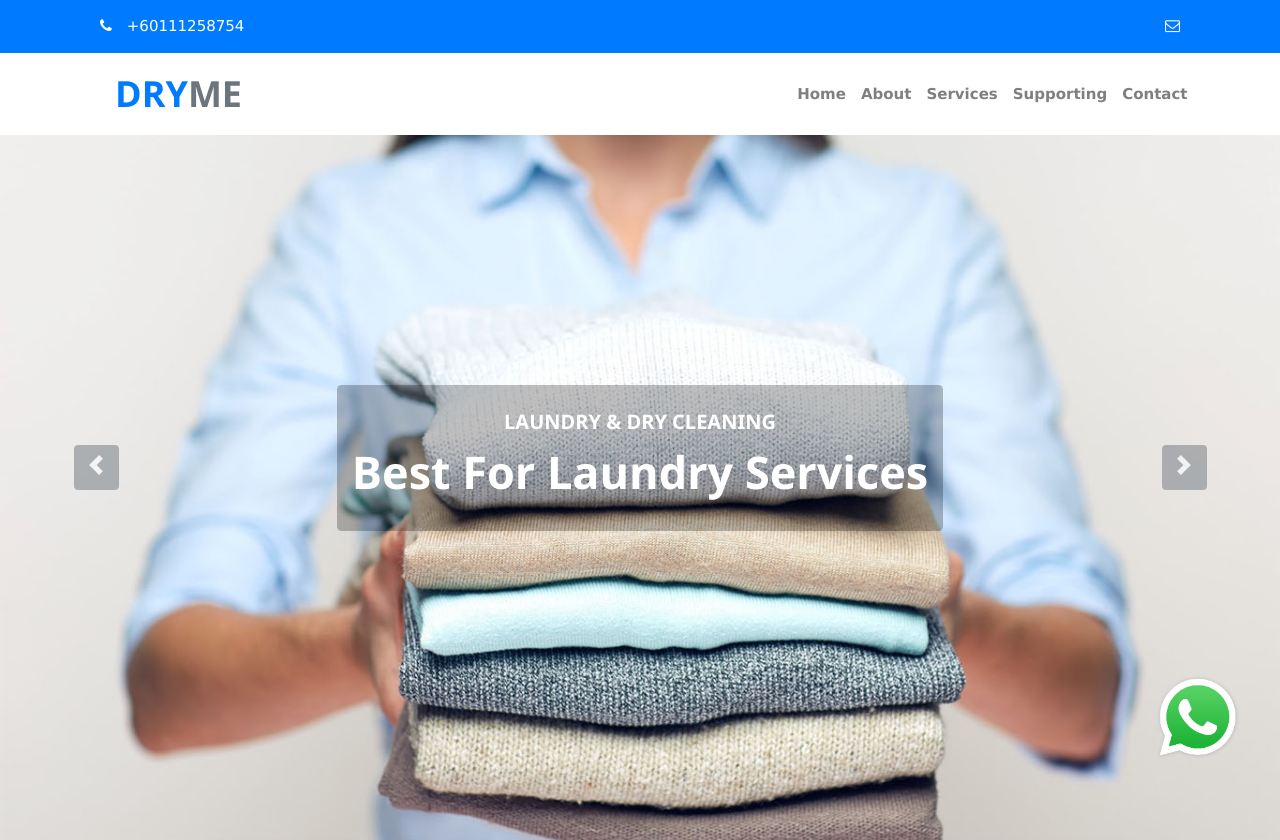
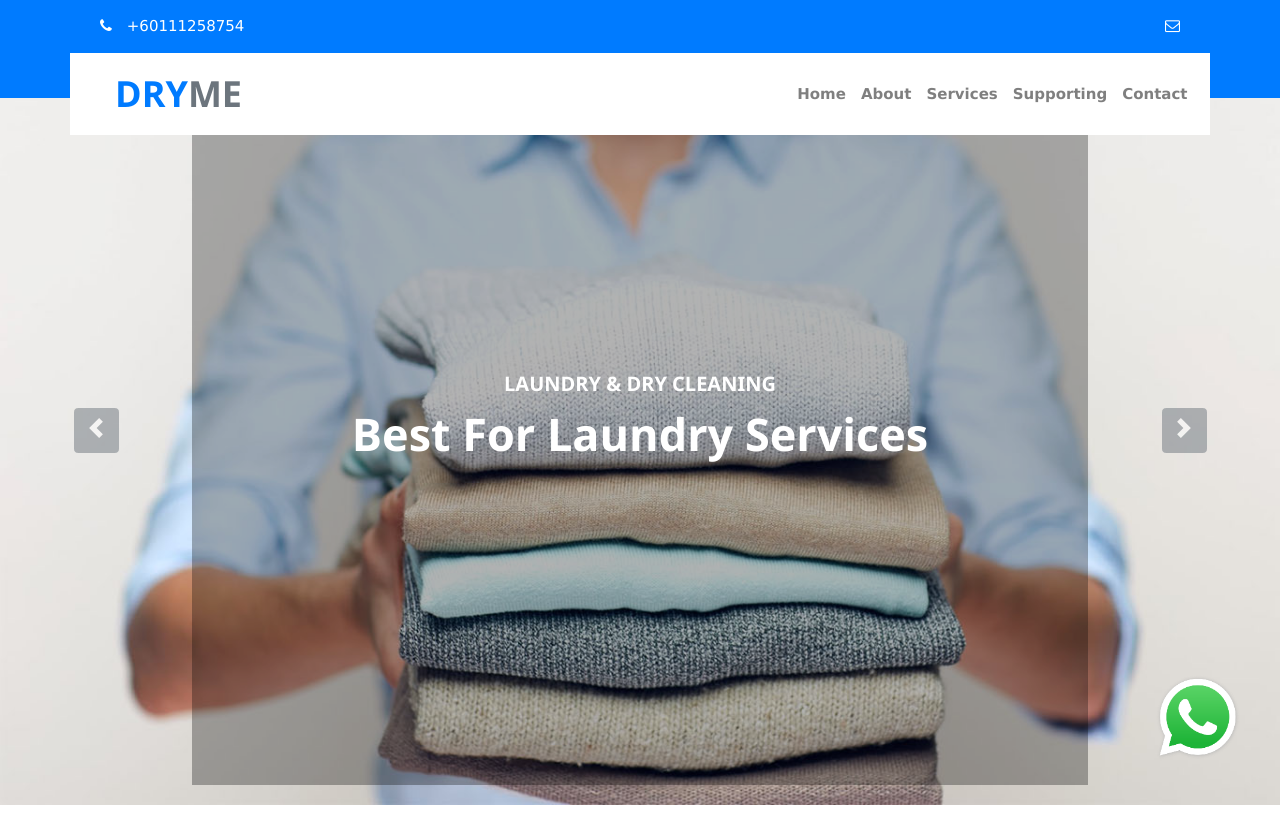
Before and after one commit to imthebest9/washingmachine, a Laravel app: page / in a window 1280 px wide. Shown: the top 840 px of the page. Run offline with Laravel 10, Linux system fonts and the light colour scheme; style sheets or scripts are compiled from the project's sources; some libraries are stand-ins or nearby versions.

Commit message:
header done

```diff
--- a/resources/views/home.blade.php
+++ b/resources/views/home.blade.php
@@ -31,8 +31,8 @@
     <script src="https://maxcdn.bootstrapcdn.com/bootstrap/4.5.2/js/bootstrap.min.js"></script>
 </head>
 
-<body class="bg-white">
-    <div class="container-fluid bg-primary pt-3">
+<body class="">
+    <div class="container-fluid bg-primary pt-3 pb-12 -mb-12">
         <div class="container">
             <div class="row">
                 <div class="col-md-6 text-center text-lg-left mb-lg-0">
@@ -54,7 +54,7 @@
         </div>
     </div>
 
-    <div class="relative">
+    <div class="relative z-30 ">
         <div class="container-lg relative p-0">
             <nav class="navbar navbar-expand-lg bg-white navbar-light py-3 py-lg-0 pl-3 pl-lg-5">
                 <a href="" class="navbar-brand">
@@ -77,28 +77,26 @@
     </div>
 
     {{-- Carousel --}}
-    <div class="p-0 mb-10">
-        <div class="carousel-container overflow-hidden max-w-full h-500px">
+    <div class="p-0 mb-10 -mt-10 container-fluid bg-gray-200">
+        <div class="carousel-container  overflow-hidden max-w-full h-500px relative"> <!-- Add relative class -->
             <div id="header-carousel" class="carousel slide" data-ride="carousel">
-                <div class="carousel-inner">
+                <div class="carousel-inner ">
                     <div class="carousel-item active">
                         <img class="w-full h-full" src="images/carousel-1.jpg" alt="Image">
-                        <div class="carousel-caption bg-transparent flex flex-col items-center justify-center p-3 max-w-900px">
-                            <div class="bg-black bg-opacity-25 p-3 rounded-lg">
+                        <div class="carousel-caption flex flex-col items-center justify-center p-3 max-w-900px">
+                            <div class="p-3">
                                 <h4 class="text-white text-uppercase mb-md-3 text-center">Laundry & Dry Cleaning</h4>
                                 <h1 class="text-5xl text-white mb-md-4 text-center">Best For Laundry Services</h1>
                             </div>
-                            {{-- <a href="" class="btn btn-primary py-md-3 px-md-5 mt-2">Learn More</a> --}}
                         </div>
                     </div>
                     <div class="carousel-item">
                         <img class="w-full h-full" src="images/carousel-2.jpg" alt="Image">
-                        <div class="carousel-caption bg-transparent flex flex-col items-center justify-center p-3 max-w-900px">
-                            <div class="bg-black bg-opacity-25 p-3">
+                        <div class="carousel-caption flex flex-col items-center justify-center p-3 max-w-900px">
+                            <div class="p-3">
                                 <h4 class="text-white text-uppercase mb-md-3 text-center">Laundry & Dry Cleaning</h4>
                                 <h1 class="text-5xl text-white mb-md-4 text-center">Highly Professional Staff</h1>
                             </div>
-                            {{-- <a href="" class="btn btn-primary py-md-3 px-md-5 mt-2">Learn More</a> --}}
                         </div>
                     </div>
                 </div>
@@ -115,6 +113,7 @@
             </div>
         </div>
     </div>
+
 
     {{-- End Carousel --}}
 
@@ -338,7 +337,7 @@
 
 
 
-    <div class="footer mt-5 bg-primary py-6">
+    <div class="footer mt-5 bg-[#344D77] py-6 ">
         <div class="container">
             <div class="row">
                 <div class="col-12 col-md-4 mb-4">
```
